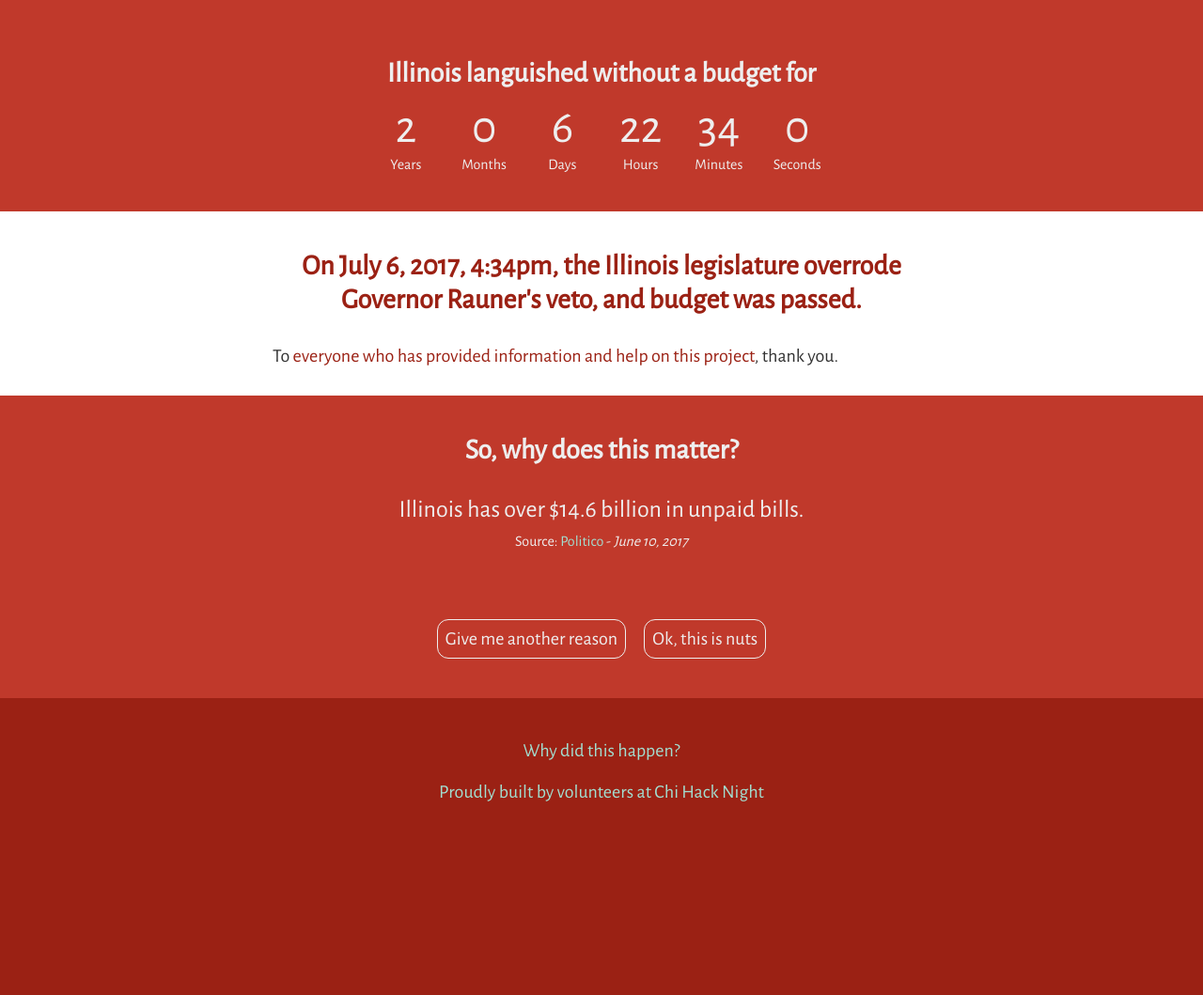
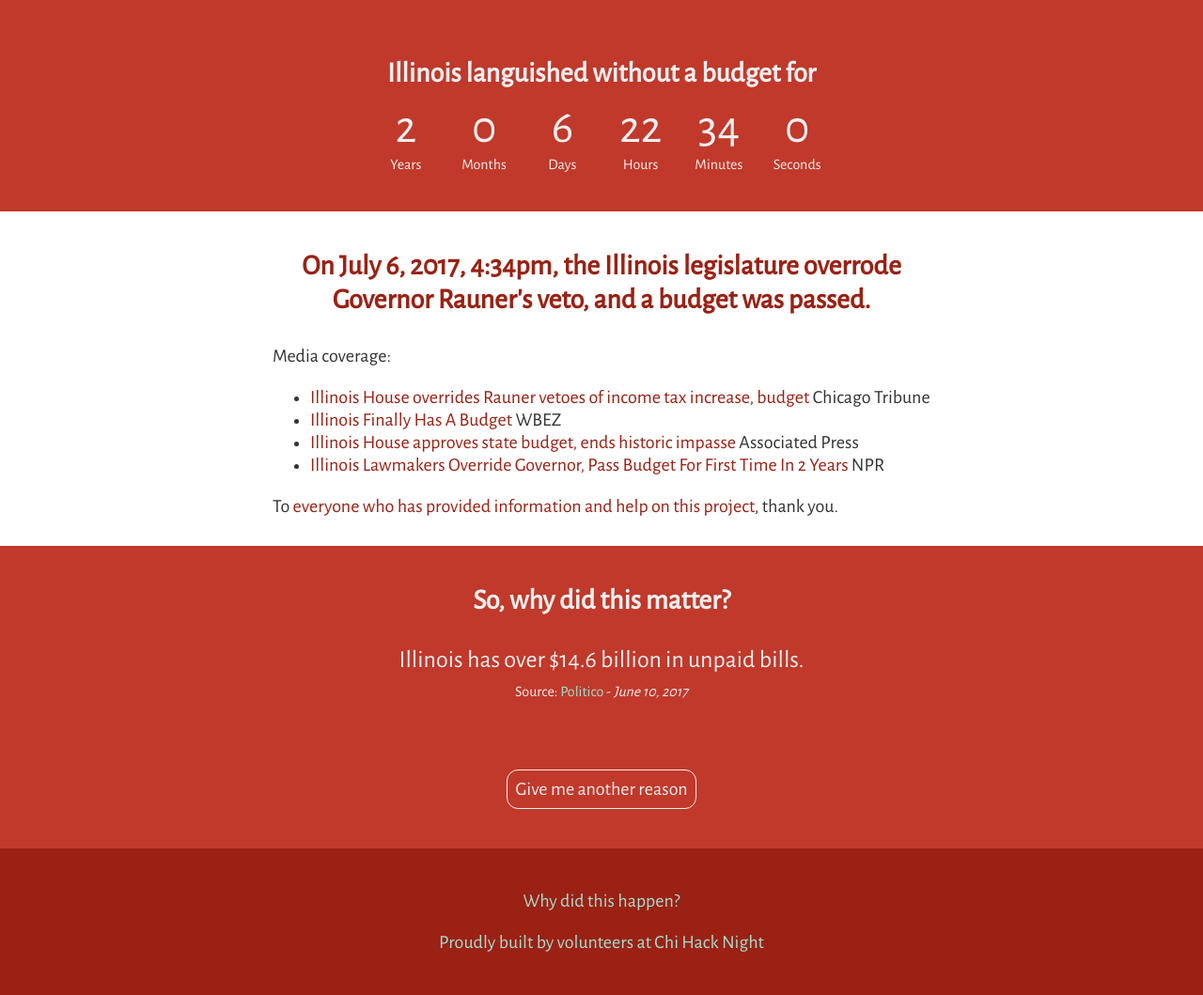
Before and after one commit to chihacknight/il-budget-clock, a Jekyll site: the page built from index.html, in a window 1280 px wide. Shown: the whole page at 94% size. Built offline with Jekyll 4.4.1, drawn with Linux system fonts in a browser that asks for light colours; before the commit the page ends 900 px from its top, so only the background shows below that.

Commit message:
updated home page

```diff
--- a/index.html
+++ b/index.html
@@ -35,7 +35,16 @@ layout: default
 <div class='message-wrapper'>
     <div class='message'>
 
-        <p class="h2 center">On July 6, 2017, 4:34pm, the Illinois legislature overrode Governor Rauner's veto, and budget was passed.</p>
+        <p class="h2 center">On July 6, 2017, 4:34pm, the Illinois legislature overrode Governor Rauner's veto, and a budget was passed.</p>
+
+        <p>Media coverage:</p>
+
+        <ul>
+            <li><a href='http://www.chicagotribune.com/news/local/politics/ct-madigan-rauner-illinois-house-tax-increase-override-met-0707-20170706-story.html'>Illinois House overrides Rauner vetoes of income tax increase, budget</a> Chicago Tribune</li>
+            <li><a href='https://www.wbez.org/shows/wbez-news/illinois-finally-has-a-budget/ff3e45e6-ac06-4221-aef7-ef0d3626c587'>Illinois Finally Has A Budget</a> WBEZ</li>
+            <li><a href='http://www.pantagraph.com/news/state-and-regional/illinois/government-and-politics/illinois-house-approves-state-budget-ends-historic-impasse/article_3c4ebae9-a559-5564-8199-5e95aaa3c57d.html'>Illinois House approves state budget, ends historic impasse</a> Associated Press</li>
+            <li><a href='http://www.npr.org/sections/thetwo-way/2017/07/06/535811049/illinois-lawmakers-override-governor-pass-budget-for-first-time-in-2-years?utm_source=twitter.com&utm_campaign=npr&utm_medium=social&utm_term=nprnews'>Illinois Lawmakers Override Governor, Pass Budget For First Time In 2 Years</a> NPR</li>
+        </ul>
 
         <p>To <a href='/about.html'>everyone who has provided information and help on this project</a>, thank you.</p>
     </div>
@@ -43,7 +52,7 @@ layout: default
 
 <div class='content'>
 
-    <p class="h2">So, why does this matter?</p>
+    <p class="h2">So, why did this matter?</p>
     <div id="reasons">
         <p id="reason">
         </p>
@@ -54,9 +63,9 @@ layout: default
     <button class="btn" id="more">
         Give me another reason
     </button>
-    <button class="btn" id="call-to-action-btn">
+    <!-- <button class="btn" id="call-to-action-btn">
         Ok, this is nuts
-    </button>
+    </button> -->
     <br/><br/>
 </div>
 
```
